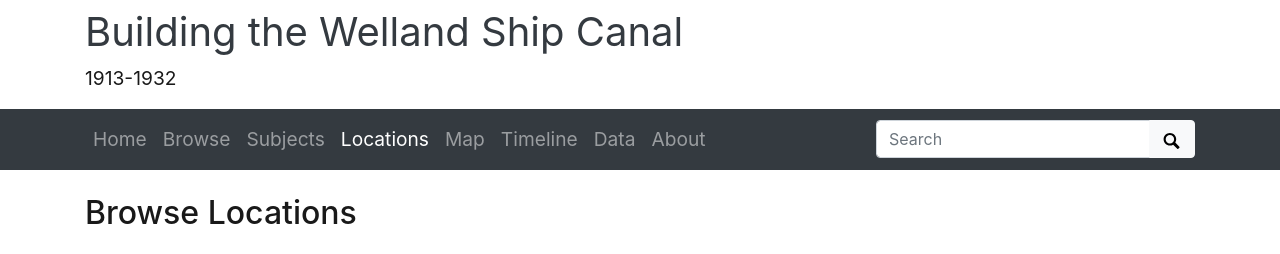
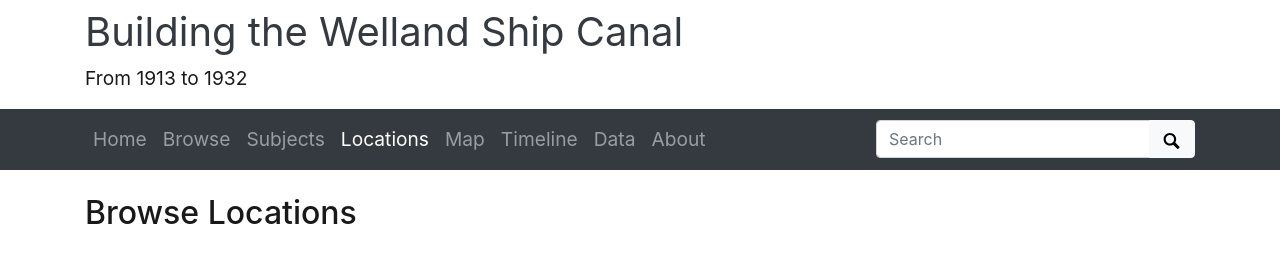
Before and after one commit to chantalcameron/Building-the-Welland-Ship-Canal, a Jekyll site: the page built from pages/locations.md, in a window 1280 px wide. Shown: the top 254 px of the page. Built offline with Jekyll 4.4.1, drawn with Linux system fonts in a browser that asks for light colours.

Commit message:
Update _config.yml

```diff
--- a/_config.yml
+++ b/_config.yml
@@ -20,7 +20,7 @@ source-code: https://github.com/chantalcameron/Buildig-the-Welland-Ship-Canal
 # title of site appears in banner
 title: Building the Welland Ship Canal
 # tagline, a short phrase that will appear throughout the site in the top banner
-tagline: 1913-1932
+tagline: From 1913 to 1932
 # description appears in meta tags and other locations
 # this description might appear in search result lists, keep around 160 characters max
 description: "A collection of photographs showing the construction of the Welland Ship Canal"
```
